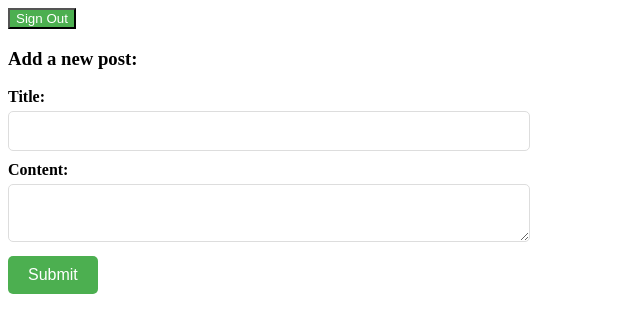
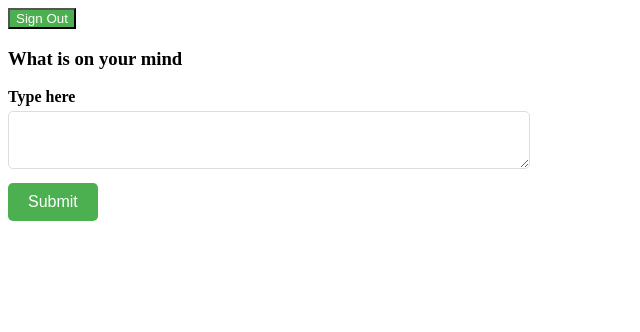
Before and after one commit to leeyoww/uploadigram, a plain HTML site: page home.html in a window 1280 px wide. Shown: the whole page, without its empty margins (0-640 px from the left). Drawn offline with Linux system fonts and the light colour scheme; no server answers.

Commit message:
New form

```diff
--- a/home.html
+++ b/home.html
@@ -11,10 +11,8 @@
   <!-- Post Form -->
   <button id="sign-out-btn" onclick="signOut()">Sign Out</button>
   <div id="post-form">
-    <h3>Add a new post:</h3>
-    <label for="title">Title:</label>
-    <input type="text" id="title" required>
-    <label for="content">Content:</label>
+    <h3>What is on your mind</h3>
+    <label for="content">Type here</label>
     <textarea id="content" required></textarea>
     <button type="submit" onclick="addPost()">Submit</button>
   </div>
```
